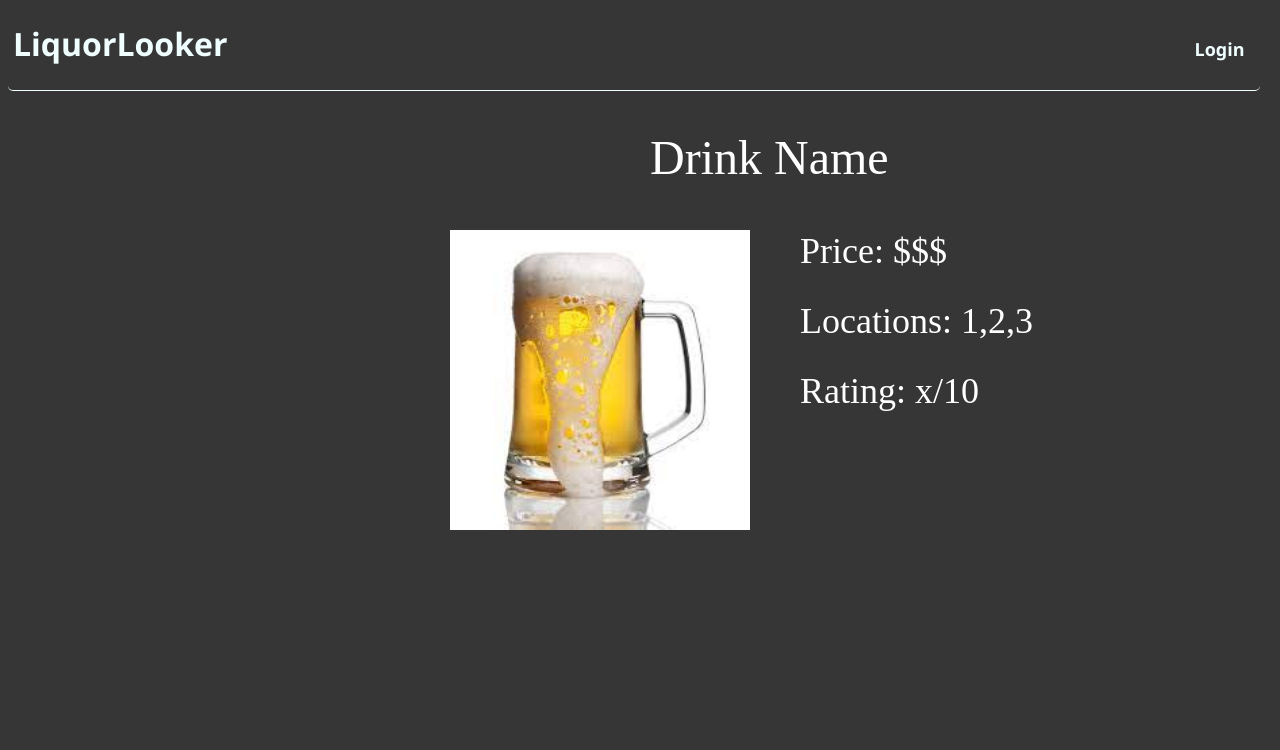
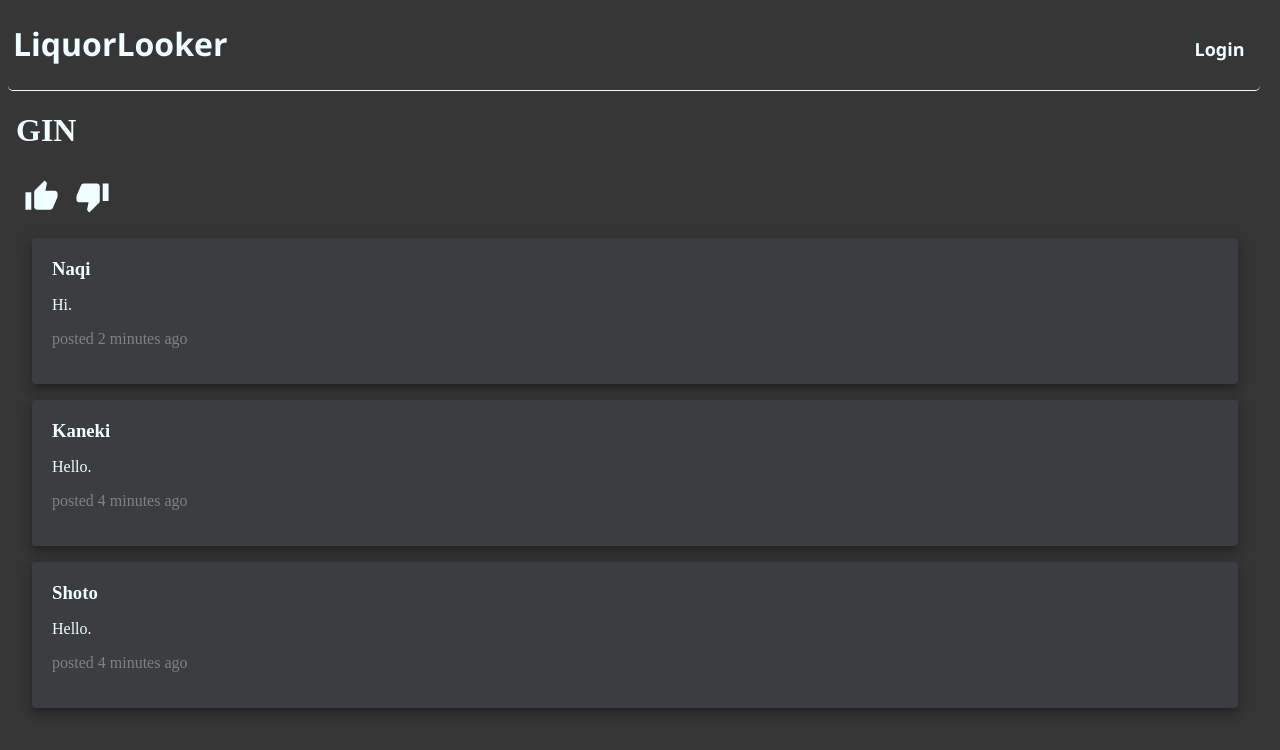
Before and after one commit to xlab-classes/cse442-spring2022-team-liquorlooker, a React (Create React App) app in the folder frontend/: page /drinkDetail in a window 1280 px wide. Shown: the top 750 px of the page. Built offline with nearby package versions, Linux system fonts and the light colour scheme.

Commit message:
Updated DrinkDetail to page to add comments #78

```diff
--- a/frontend/src/pages/DrinkDetail.js
+++ b/frontend/src/pages/DrinkDetail.js
@@ -1,23 +1,33 @@
 import React from "react";
-import styles from "../styles/DrinkDetailCSS.module.css"
-import {Helmet} from "react-helmet"
-import beer from "../images/download.jpg"
+import styles from "../styles/DrinkDetailCSS.module.css";
+import { Helmet } from "react-helmet";
+import beer from "../images/download.jpg";
+import Comments from "../components/Comments/Comments";
+import { ButtonGroup, IconButton } from "@mui/material";
+import ThumbUpIcon from "@mui/icons-material/ThumbUp";
+import ThumbDownIcon from "@mui/icons-material/ThumbDown";
 
 const DrinkDetail = () => {
   return (
     <body>
       <div>
         <Helmet>
-          <style>{'body {background-color: #363636; }'}</style>
+          <style>{"body {background-color: #363636; }"}</style>
         </Helmet>
-        <img src={beer} alt="Beer" className={styles.DrinkImage}></img>
-        <p><span className={styles.DrinkName}>Drink Name</span></p>
-        <p><span className={styles.Price}>Price: $$$</span></p>
-        <p><span className={styles.Locations}>Locations: 1,2,3</span></p>
-        <p><span className={styles.Rating}>Rating: x/10</span></p>
+
+        <h1 style={{ color: "azure" }}>GIN</h1>
+        <ButtonGroup variant="text" aria-label="text button group">
+          <IconButton sx={{ color: "azure" }}>
+            <ThumbUpIcon fontSize="large" />
+          </IconButton>
+          <IconButton sx={{ color: "azure" }}>
+            <ThumbDownIcon fontSize="large" />
+          </IconButton>
+        </ButtonGroup>
+        <Comments />
       </div>
     </body>
   );
-}
+};
 
 export default DrinkDetail;
```
